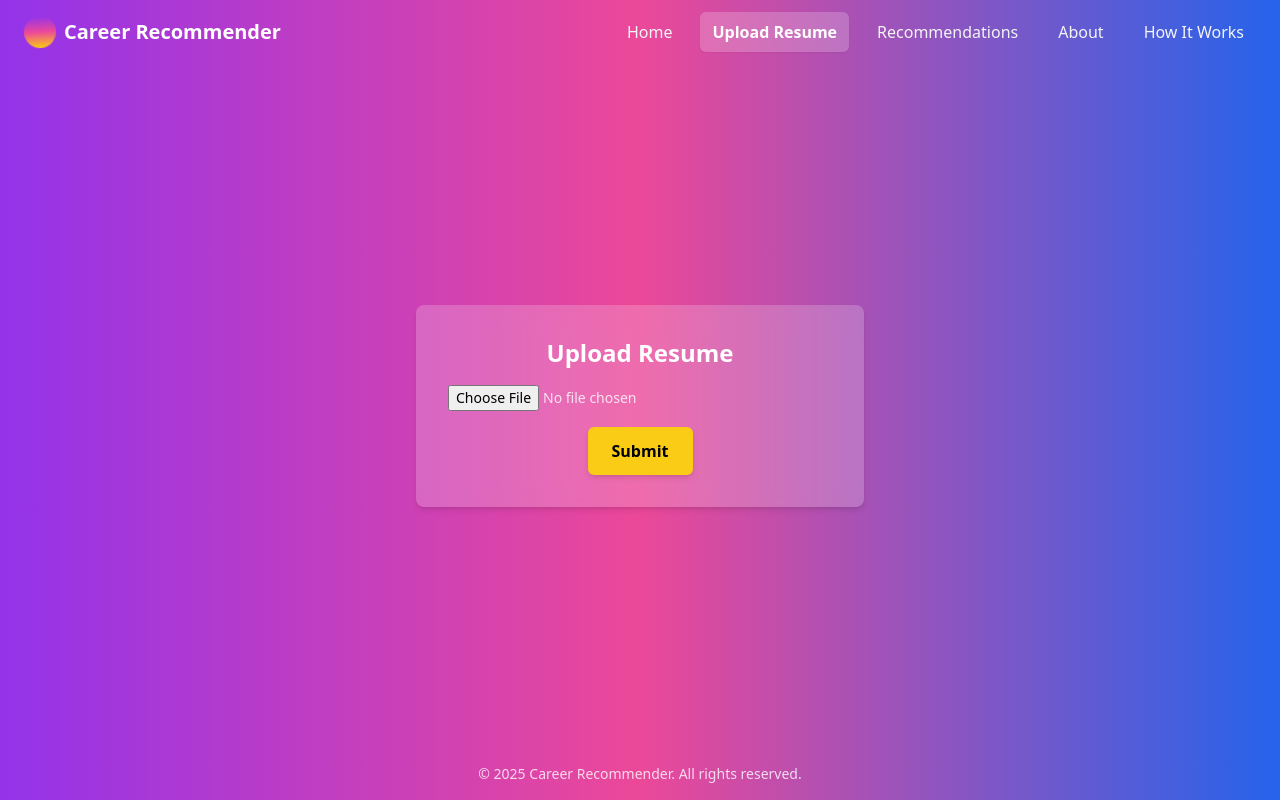
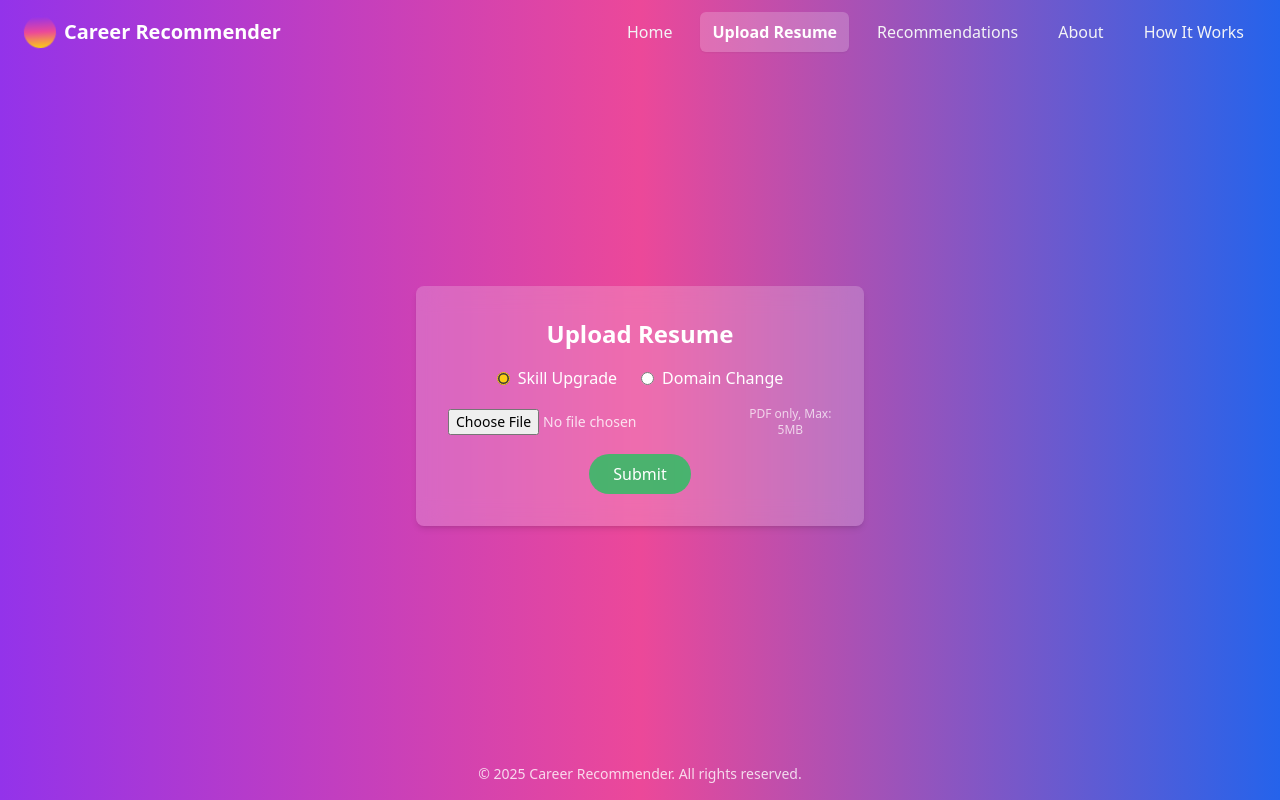
Before and after one commit to gautam1025/Course-Recommender-System, a React (Vite) app: page /upload in a window 1280 px wide. Built offline with nearby package versions, Linux system fonts and the light colour scheme; the HTML template or start-up script is replaced by a standard one.

Commit message:
Updated project

```diff
--- a/package.json
+++ b/package.json
@@ -11,6 +11,7 @@
   },
   "dependencies": {
     "axios": "^1.11.0",
+    "mongoose": "^8.18.1",
     "pdf-parse": "^1.1.1",
     "react": "^19.1.1",
     "react-dom": "^19.1.1",
--- a/src/components/CourseCard.jsx
+++ b/src/components/CourseCard.jsx
@@ -1,14 +1,11 @@
 import React from "react";
 
-export default function CourseCard({ title, platform, link, price, skills }) {
+export default function CourseCard({ title, platform, price, link, skills }) {
   return (
-    <div className="bg-white rounded-2xl shadow-md hover:shadow-xl transition duration-300 p-5 flex flex-col justify-between">
-      {/* Title */}
-      <h3 className="text-lg font-semibold text-gray-800 mb-2">{title}</h3>
-
-      {/* Platform badge */}
+    <div className="bg-white/20 backdrop-blur-md p-6 rounded-lg shadow-md hover:scale-105 transition-transform">
+      {/* Platform Badge */}
       <span
-        className={`inline-block px-3 py-1 text-sm rounded-full mb-3 ${
+        className={`inline-block px-3 py-1 text-sm font-bold rounded-full mb-3 ${
           platform === "YouTube"
             ? "bg-red-100 text-red-700"
             : platform === "Udemy"
@@ -21,34 +18,30 @@ export default function CourseCard({ title, platform, link, price, skills }) {
         {platform}
       </span>
 
+      <h3 className="text-xl font-semibold mb-2">{title}</h3>
+      <p className="text-sm mb-2">
+        <span className="font-semibold">Price:</span> {price}
+      </p>
+
       {/* Skills */}
       <div className="flex flex-wrap gap-2 mb-3">
         {skills &&
           skills.map((skill, idx) => (
             <span
               key={idx}
-              className="bg-gray-200 text-gray-700 text-xs px-2 py-1 rounded-full"
+              className="bg-yellow-100 text-yellow-800 font-bold text-xs px-2 py-1 rounded-full"
             >
               {skill}
             </span>
           ))}
       </div>
 
-      {/* Price */}
-      <p
-        className={`font-bold mb-4 ${
-          price.toLowerCase() === "free" ? "text-green-600" : "text-blue-600"
-        }`}
-      >
-        {price}
-      </p>
-
-      {/* Button */}
+      {/* View Course Button */}
       <a
         href={link}
         target="_blank"
         rel="noopener noreferrer"
-        className="w-full text-center px-4 py-2 bg-gradient-to-r from-blue-500 to-blue-700 text-white rounded-lg hover:from-blue-600 hover:to-blue-800 transition"
+        className="inline-block mt-3 px-6 py-2 bg-yellow-400 text-black font-semibold rounded-full transition transform hover:scale-105 hover:ring-4 hover:ring-white hover:ring-offset-2 hover:ring-offset-yellow-400 hover:shadow-yellow-300/80"
       >
         View Course
       </a>
--- a/src/pages/Recommendations.jsx
+++ b/src/pages/Recommendations.jsx
@@ -2,6 +2,7 @@ import React, { useEffect, useState } from "react";
 import { useLocation } from "react-router-dom";
 import Navbar from "../components/Navbar";
 import Footer from "../components/Footer";
+import CourseCard from "../components/CourseCard"; // ✅ Import reusable component
 
 export default function Recommendations() {
   const location = useLocation();
@@ -27,7 +28,21 @@ export default function Recommendations() {
       <Navbar />
 
       <main className="flex-1 flex flex-col items-center px-6 py-16">
-        <h2 className="text-4xl font-bold mb-6 text-yellow-300">Recommended Courses</h2>
+        {/* Intent & Skills */}
+        <div className="mb-6 text-center">
+          <p className="text-lg">
+            <span className="font-bold text-yellow-300">Intent:</span>{" "}
+            {goal === "switch" ? "Domain Change" : "Skill Upgrade"}
+          </p>
+          <p className="text-lg">
+            <span className="font-bold text-yellow-300">Extracted Skills:</span>{" "}
+            {skills}
+          </p>
+        </div>
+
+        <h2 className="text-3xl font-bold mb-6 text-yellow-400">
+          Recommended Courses
+        </h2>
 
         {error && <p className="text-red-300">{error}</p>}
 
@@ -35,30 +50,14 @@ export default function Recommendations() {
           <div className="grid grid-cols-1 sm:grid-cols-2 lg:grid-cols-3 gap-6 w-full max-w-6xl">
             {courses.length > 0 ? (
               courses.map((course, index) => (
-                <div
+                <CourseCard
                   key={index}
-                  className="bg-white/20 backdrop-blur-md p-6 rounded-lg shadow-md hover:scale-105 transition-transform"
-                >
-                  <h3 className="text-xl font-semibold mb-2">{course.title}</h3>
-                  <p className="text-sm mb-2">
-                    <span className="font-semibold">Platform:</span>{" "}
-                    {course.platform}
-                  </p>
-                  <p className="text-sm mb-2">
-                    <span className="font-semibold">Price:</span> {course.price}
-                  </p>
-                  <a
-                    href={course.link}
-                    target="_blank"
-                    rel="noopener noreferrer"
-                      className="inline-block mt-3 px-6 py-3 bg-yellow-400 text-black font-semibold rounded-full
-                                shadow-md transition transform hover:scale-105
-                                hover:ring-4 hover:ring-white hover:ring-offset-2 hover:ring-offset-yellow-400
-                                hover:shadow-yellow-300/80">
-                        View Course
-                      </a>
-
-                </div>
+                  title={course.title}
+                  platform={course.platform}
+                  price={course.price}
+                  link={course.link}
+                  skills={course.skills}
+                />
               ))
             ) : (
               <p className="text-white/80">
--- a/src/pages/UploadResume.jsx
+++ b/src/pages/UploadResume.jsx
@@ -16,7 +16,7 @@ export default function UploadResume() {
 
     const formData = new FormData();
     formData.append("resume", resume);
-    formData.append("goal", "enhance"); // Can later make this dynamic
+    formData.append("goal", sessionStorage.getItem("goal") || "enhance");
 
     try {
       setLoading(true);
@@ -27,10 +27,8 @@ export default function UploadResume() {
 
       const { skills, goal, recommendations } = res.data;
 
-      // Store recommendations in sessionStorage
       sessionStorage.setItem("recommendations", JSON.stringify(recommendations));
 
-      // Redirect with query params
       window.location.href = `/recommend?skills=${skills.join(",")}&goal=${goal}`;
     } catch (err) {
       console.error("Upload failed", err);
@@ -48,19 +46,48 @@ export default function UploadResume() {
         <div className="bg-white/20 backdrop-blur-md p-8 rounded-lg shadow-md max-w-md w-full text-center">
           <h2 className="text-2xl font-bold mb-4">Upload Resume</h2>
 
-          <input
-            type="file"
-            accept="application/pdf"
-            onChange={(e) => setResume(e.target.files[0])}
-            className="block w-full mb-4 text-sm text-white/80"
-          />
+          {/* Intent Selection */}
+          <div className="flex justify-center gap-6 mb-4">
+            <label className="flex items-center gap-2">
+              <input
+                type="radio"
+                name="goal"
+                value="enhance"
+                defaultChecked
+                className="accent-yellow-400"
+                onChange={(e) => sessionStorage.setItem("goal", e.target.value)}
+              />
+              <span>Skill Upgrade</span>
+            </label>
+
+            <label className="flex items-center gap-2">
+              <input
+                type="radio"
+                name="goal"
+                value="switch"
+                className="accent-yellow-400"
+                onChange={(e) => sessionStorage.setItem("goal", e.target.value)}
+              />
+              <span>Domain Change</span>
+            </label>
+          </div>
+
+          {/* File Upload with placeholder */}
+          <div className="flex items-center gap-3 mb-4">
+            <input
+              type="file"
+              accept="application/pdf"
+              onChange={(e) => setResume(e.target.files[0])}
+              className="block w-full text-sm text-white/80"
+            />
+            <span className="text-xs text-white/70">PDF only, Max: 5MB</span>
+          </div>
 
           <button
             onClick={handleSubmit}
             disabled={loading}
-            className="px-6 py-3 bg-yellow-400 text-black font-bold rounded-md shadow-md
-             transition transform hover:scale-105 hover:animate-pulse
-             hover:ring-4 hover:ring-white hover:ring-offset-2 hover:ring-offset-yellow-400">
+            className="px-6 py-2 bg-green-500/80 rounded-full hover:bg-green-600/80 transition disabled:opacity-50"
+          >
             {loading ? "Uploading..." : "Submit"}
           </button>
 
```
Also changed, not shown: 2 other files (tests, documents, lock files or other folders).
